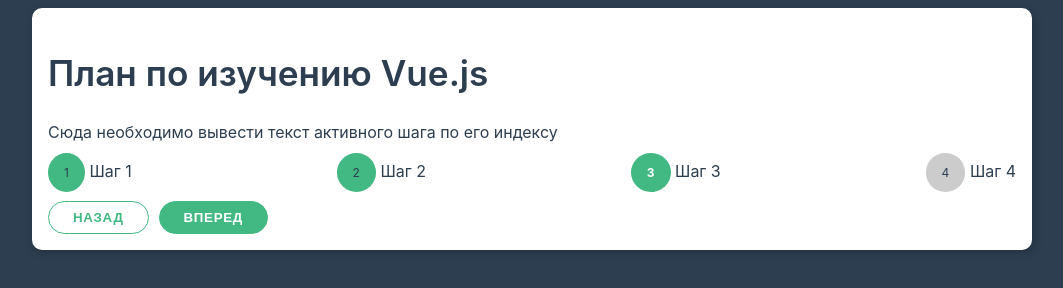
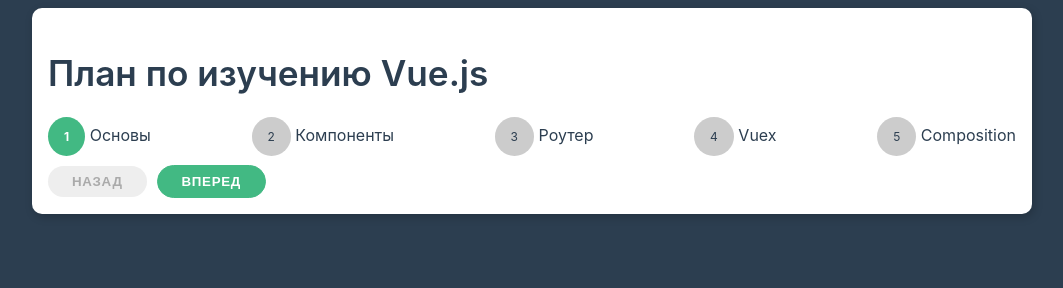
Before and after one commit to igor-kostenevich/stepper, a plain HTML site: page index.html in a window 1280 px wide. Shown: the whole page, without its empty margins (108-1171 px from the left). Drawn offline with nearby package versions, Linux system fonts and the light colour scheme.

Commit message:
completed: btn finish and reset, steps

```diff
--- a/index.html
+++ b/index.html
@@ -1,11 +1,13 @@
 <!DOCTYPE html>
 <html lang="en">
+
 <head>
   <meta charset="UTF-8" />
   <meta name="viewport" content="width=device-width, initial-scale=1.0" />
   <title>Основы Vue</title>
   <link rel="stylesheet" href="theme.css" />
 </head>
+
 <body>
 
   <div class="container" id="app">
@@ -14,18 +16,25 @@
 
       <div class="steps">
         <div class="steps-content">
-          Сюда необходимо вывести текст активного шага по его индексу
+          {{ showText.text }}
         </div>
         <ul class="steps-list">
-          <li class="steps-item done"><span>1</span> Шаг 1</li>
-          <li class="steps-item done"><span>2</span> Шаг 2</li>
-          <li class="steps-item active"><span>3</span> Шаг 3</li>
-          <li class="steps-item"><span>4</span> Шаг 4</li>
+          <li
+            v-for="(step, idx) in steps"
+            :class="['steps-item', {'active': idx === activeIndex}, {'done': idx < activeIndex} ]"
+            @click="setActive(idx), showText(step)"
+            :key="step"
+          >
+            <span>{{ idx + 1}}</span> {{ step.title }}
+          </li>
         </ul>
-        <div>
-          <button class="btn">Назад</button>
-          <button class="btn primary">Вперед</button>
+        <div  v-if="!isPresseddBtnEnd">
+          <button class="btn" @click="prev" :disabled="isDisabledButton">Назад</button>
+          <button class="btn primary" @click="nextOfFinish" @change="endStep"> {{ btnNameNext }} </button>
+          <!-- <div v-else>ssss</div> -->
         </div>
+        <button class="btn primary" @click="reset" v-else>Начать заново</button>
+        <!-- <button class="btn primary" @click="reset" v-else>Начать заново</button> -->
       </div>
     </div>
   </div>
@@ -33,4 +42,5 @@
   <script src="https://unpkg.com/vue@next"></script>
   <script src="vue.js"></script>
 </body>
+
 </html>
--- a/vue.js
+++ b/vue.js
@@ -5,34 +5,57 @@
 const App = {
   data() {
     return {
-      activeIndex: 0, // то, что позволяет определить текущий активный шаг
+      btnNameNext: 'Вперед',
+      isPresseddBtnEnd: false,
+      activeIndex: 0,
       steps: [
         {title: 'Основы', text: 'В блоке вы познакомитесь со всеми основами Vue.js на практике. На протяжении блока мы напишем реактивное приложение, в процессе разработки которого разберем вся базу фреймворка.'},
         {title: 'Компоненты', text: 'Один из самых важных блоков в курсе, где вы узнаете все о компонентах. В блоке мы напишем 2 разных приложения и создадим более 5 различных UI компонентов как в реальной разработке. Блок расскажет про абсолютно все составляющие, которые есть в компонентах: взаимодействие, slots, асинхронные и динамические компоненты и тонна примеров.'},
         {title: 'Роутер', text: 'В данном блоке вы узнаете все о том, как работает мультиязычность во Vue. Мы создадим миниклон Gmail в данном блоке, где вы на практике увидите как работать с динамическим роутером.'},
         {title: 'Vuex', text: 'В блоке вы узнаете абсолютно все про Vuex. Вы узнаете как работать с данными, какие есть лучшие практики по их программированию и структурированию. Все на практике.'},
-        {title: 'Composition', text: 'Одним из наиболее важных обновлений в Vue 3 является появление альтернативного синтаксиса Composition API. В этом блоке вы узнаете все, чтобы полностью пользоваться данными синтаксисом на практических примерах. Помимо этого вы узнаете как работать совместно с Vue Router и Vuex.'},
+        {title: 'Composition', text: 'Одним из наиболее важных обновлений в Vue 3 является появление альтернативного синтаксиса Composition API. В этом блоке вы узнаете все, чтобы полностью пользоваться данными синтаксисом на практических примерах. Помимо этого вы узнаете как работать совместно с Vue Router и Vuex.'}
       ]
     }
   },
   methods: {
     prev() {
-      // когда нажимаем кнопку назад
+      if (this.activeIndex > 0) {
+        this.activeIndex--
+      }
     },
     reset() {
-      // начать заново
+      this.activeIndex = 0
+      this.isPresseddBtnEnd = false
     },
     nextOfFinish() {
-      // кнопка вперед или закончить
+      if(this.activeIndex < this.steps.length - 1){
+        this.activeIndex++
+      }
+      if(this.btnNameNext === 'Закончить'){
+        console.log('ww22ww');
+        this.isPresseddBtnEnd= true
+      }
     },
     setActive(idx) {
-      // когда нажимаем на определенный шаг
+      this.activeIndex = idx
+    },
+    showText(step){
+      // this.steps[item].text
+      console.log(step.text);
+      // return step.text
+      // step.text
+      // console.log(this.steps[idx].text);
     }
   },
   computed: {
+    isDisabledButton() {
+      return !this.activeIndex
+    },
+    endStep() {
+      return this.activeIndex >= this.steps.length - 1 ? this.btnNameNext = 'Закончить' : this.btnNameNext = 'Вперед'
+    }
     // тут стоит определить несколько свойств:
     // 1. текущий выбранный шаг
-    // 2. выключена ли кнопка назад
     // 3. находимся ли мы на последнем шаге
   }
 }
```
Lines whose indentation alone changed are shown as unchanged.
